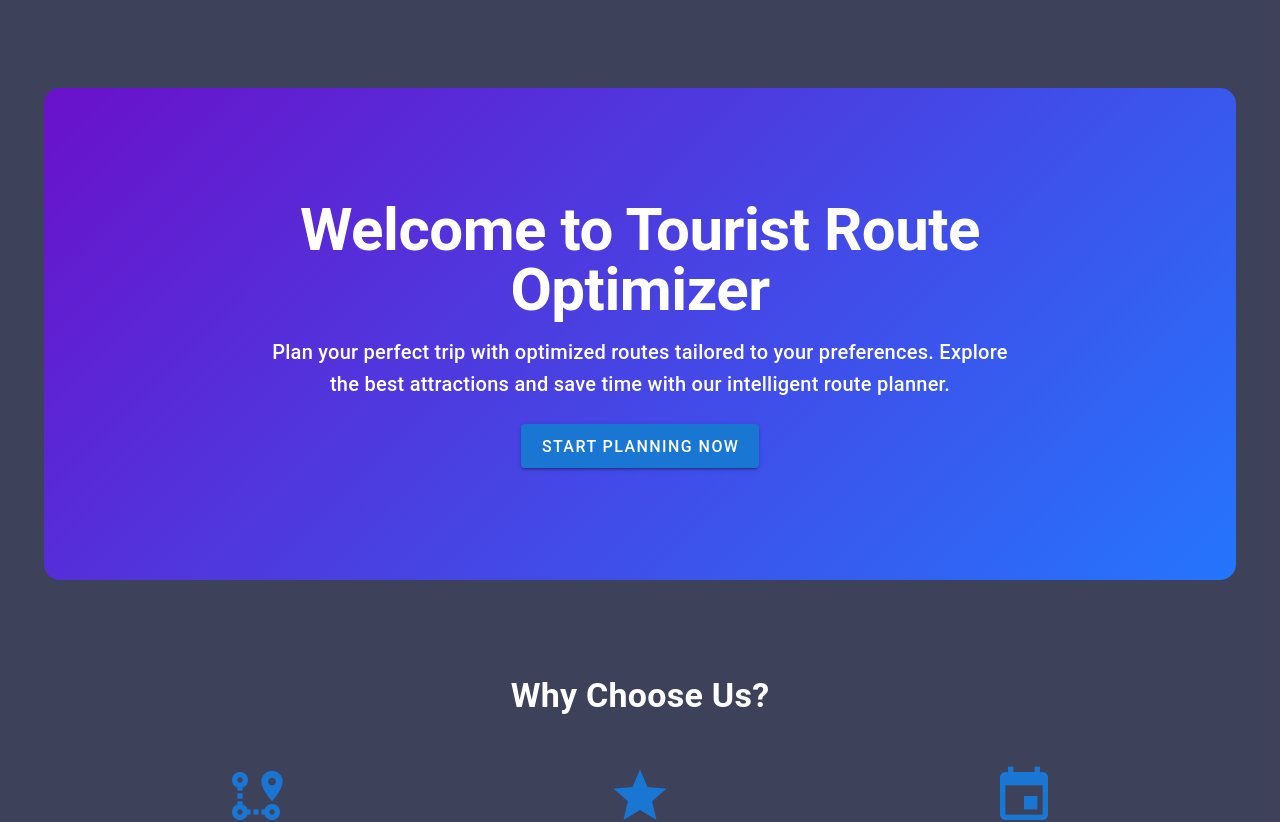
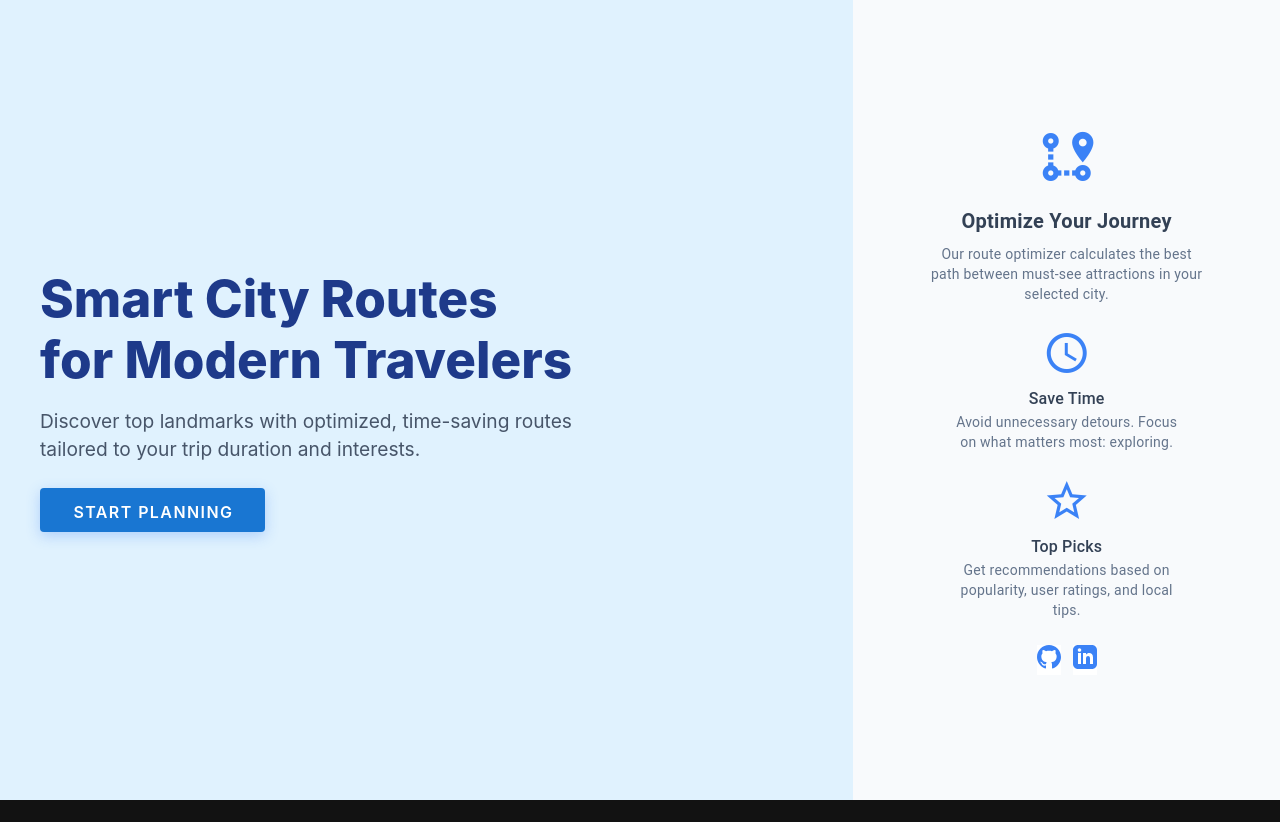
Before and after one commit to jaimemartinez-99/landPymarks, a Vue app in the folder frontend/pyMapper/: page / in a window 1280 px wide. Shown: the top 822 px of the page. After the commit the page ends 800 px from the top, so only its background shows below. Built offline with nearby package versions, Linux system fonts and the light colour scheme.

Commit message:
Changed landing page

```diff
--- a/frontend/pyMapper/src/components/Home.vue
+++ b/frontend/pyMapper/src/components/Home.vue
@@ -1,77 +1,193 @@
 <template>
-    <v-container class="home-container">
-      <!-- Hero Section -->
-      <v-row justify="center" align="center" class="hero-section">
-        <v-col cols="12" md="8" class="text-center">
-          <h1 class="text-h2 font-weight-bold mb-4">Welcome to Tourist Route Optimizer</h1>
-          <p class="text-h6 mb-6">
-            Plan your perfect trip with optimized routes tailored to your preferences.
-            Explore the best attractions and save time with our intelligent route planner.
+  <v-container fluid class="landing-wrapper pa-0">
+    <v-row no-gutters class="split-hero">
+      <!-- IZQUIERDA 70% -->
+      <v-col
+        cols="12"
+        md="8"
+        class="hero-left d-flex flex-column justify-center px-10 py-12"
+      >
+        <div>
+          <h1 class="hero-title">
+            Smart City Routes<br />
+            for Modern Travelers
+          </h1>
+          <p class="hero-subtitle mt-4">
+            Discover top landmarks with optimized, time-saving routes tailored
+            to your trip duration and interests.
           </p>
-          <v-btn color="primary" size="large" @click="goToCitySelector">
-            Start Planning Now
+          <v-btn
+            class="start-btn mt-6"
+            color="primary"
+            size="large"
+            @click="goToCitySelector"
+          >
+            Start Planning
           </v-btn>
+        </div>
+      </v-col>
+
+      <!-- DERECHA 30% -->
+      <v-col
+        cols="12"
+        md="4"
+        class="hero-right d-flex flex-column justify-center align-center px-6 py-12"
+      >
+        <v-icon size="64" color="#3b82f6" class="mb-4"
+          >mdi-map-marker-path</v-icon
+        >
+        <h2 class="text-h6 font-weight-bold mb-2" style="color: #334155">
+          Optimize Your Journey
+        </h2>
+        <p
+          class="text-body-2 text-muted text-center mb-6"
+          style="max-width: 280px"
+        >
+          Our route optimizer calculates the best path between must-see
+          attractions in your selected city.
+        </p>
+
+        <v-icon size="48" color="#3b82f6" class="mb-2"
+          >mdi-clock-outline</v-icon
+        >
+        <h3 class="text-subtitle-1 font-weight-medium" style="color: #334155">
+          Save Time
+        </h3>
+        <p
+          class="text-body-2 text-muted text-center mb-6"
+          style="max-width: 240px"
+        >
+          Avoid unnecessary detours. Focus on what matters most: exploring.
+        </p>
+
+        <v-icon size="48" color="#3b82f6" class="mb-2">mdi-star-outline</v-icon>
+        <h3 class="text-subtitle-1 font-weight-medium" style="color: #334155">
+          Top Picks
+        </h3>
+        <p class="text-body-2 text-muted text-center" style="max-width: 240px">
+          Get recommendations based on popularity, user ratings, and local tips.
+        </p>
+        <div class="flex mt-6">
+          <!-- Botón GitHub -->
+          <button
+            class="bg-white hover:bg-blue-100 text-blue-500 p-3 mr-3 rounded-full transition-shadow shadow-sm hover:shadow-md"
+            @click="handleClickGithub"
+            aria-label="GitHub"
+          >
+            <svg xmlns="http://www.w3.org/2000/svg" width="24" height="24" viewBox="0 0 24 24" fill="#3b82f6">
+              <path
+                d="M12 0c-6.626 0-12 5.373-12 12
+                  0 5.302 3.438 9.8 8.207 11.387.599.111.793-.261.793-.577v-2.234c-3.338.726-4.033-1.416-4.033-1.416
+                  -.546-1.387-1.333-1.756-1.333-1.756-1.089-.745.083-.729.083-.729
+                  1.205.084 1.839 1.237 1.839 1.237 1.07 1.834 2.807 1.304 3.492.997.107-.775.418-1.305.762-1.604
+                  -2.665-.305-5.467-1.334-5.467-5.931 0-1.311.469-2.381 1.236-3.221
+                  -.124-.303-.535-1.524.117-3.176 0 0 1.008-.322 3.301 1.23
+                  .957-.266 1.983-.399 3.003-.404 1.02.005 2.047.138 3.006.404
+                  2.291-1.552 3.297-1.23 3.297-1.23.653 1.653.242 2.874.118 3.176
+                  .77.84 1.235 1.911 1.235 3.221 0 4.609-2.807 5.624-5.479 5.921
+                  .43.372.823 1.102.823 2.222v3.293c0 .319.192.694.801.576
+                  4.765-1.589 8.199-6.086 8.199-11.386 0-6.627-5.373-12-12-12z"
+              />
+            </svg>
+          </button>
+
+          <!-- Botón LinkedIn -->
+          <button
+            class="bg-white hover:bg-blue-100 text-blue-500 p-3 rounded-full transition-shadow shadow-sm hover:shadow-md"
+            @click="handleClickLinkedin"
+            aria-label="LinkedIn"
+          >
+            <svg xmlns="http://www.w3.org/2000/svg" width="24" height="24" viewBox="0 0 24 24" fill="#3b82f6">
+              <path
+                d="M19 0h-14c-2.761 0-5 2.239-5 5v14c0
+                  2.761 2.239 5 5 5h14c2.762 0 5-2.239 5-5v-14c0-2.761-2.238-5-5-5zm-11
+                  19h-3v-11h3v11zm-1.5-12.268c-.966 0-1.75-.79-1.75-1.764s.784-1.764
+                  1.75-1.764 1.75.79 1.75 1.764-.783 1.764-1.75
+                  1.764zm13.5 12.268h-3v-5.604c0-3.368-4-3.113-4
+                  0v5.604h-3v-11h3v1.765c1.396-2.586 7-2.777
+                  7 2.476v6.759z"
+              />
+            </svg>
+          </button>
+        </div>
       </v-col>
     </v-row>
 
-      <!-- Features Section -->
-      <v-row justify="center" class="features-section mt-9">
-        <v-col cols="12" class="text-center">
-          <h2 class="text-h4 font-weight-bold mb-6">Why Choose Us?</h2>
-        </v-col>
-        <v-col cols="12" md="4" class="text-center">
-          <v-icon size="64" color="primary">mdi-map-marker-path</v-icon>
-          <h3 class="text-h5 font-weight-bold mt-4">Optimized Routes</h3>
-          <p class="text-body-1">
-            We create the most efficient routes to save you time and energy.
-          </p>
-        </v-col>
-        <v-col cols="12" md="4" class="text-center">
-          <v-icon size="64" color="primary">mdi-star</v-icon>
-          <h3 class="text-h5 font-weight-bold mt-4">Top Attractions</h3>
-          <p class="text-body-1">
-            Discover the best attractions based on your interests.
-          </p>
-        </v-col>
-        <v-col cols="12" md="4" class="text-center">
-          <v-icon size="64" color="primary">mdi-calendar</v-icon>
-          <h3 class="text-h5 font-weight-bold mt-4">Flexible Planning</h3>
-          <p class="text-body-1">
-            Plan your trip for any number of days and customize your experience.
-          </p>
-        </v-col>
-      </v-row>
   </v-container>
 </template>
 
 <script setup>
-  import { useRouter } from 'vue-router';
+import { useRouter } from "vue-router";
 
 const router = useRouter();
 
+const handleClickGithub = () => {
+  window.open("https://github.com/jaimemartinez-99/", "_blank");
+};
+
+const handleClickLinkedin = () => {
+  window.open(
+    "https://www.linkedin.com/in/jaime-martínez-ramón-4588522a6",
+    "_blank"
+  );
+};
+
 const goToCitySelector = () => {
-    router.push('/cityselector');
+  router.push("/cityselector");
 };
 </script>
 
 <style scoped>
-  .home-container {
-    padding-top: 100px;
-    padding-bottom: 100px;
+.landing-wrapper {
+  background-color: #f1f5f9;
+  min-height: 100vh;
+  font-family: "Inter", sans-serif;
 }
 
-  .hero-section {
-    background: linear-gradient(135deg, #6a11cb, #2575fc);
-    padding: 100px 20px;
-    border-radius: 16px;
-    color: rgb(255, 255, 255);
+.split-hero {
+  min-height: 100vh;
 }
 
-  .features-section {
-    padding: 60px 20px;
+.hero-left {
+  background-color: #e0f2fe;
+  color: #1e3a8a;
 }
 
-  .cta-section {
-    padding: 60px 20px;
+.hero-title {
+  font-size: 3.2rem;
+  font-weight: 800;
+  line-height: 1.2;
+  color: #1e3a8a;
+}
+
+.hero-subtitle {
+  font-size: 1.2rem;
+  color: #475569;
+  max-width: 600px;
+}
+
+.start-btn {
+  font-weight: 600;
+  font-size: 1rem;
+  padding: 14px 32px;
+  background-color: #3b82f6;
+  color: white;
+  box-shadow: 0 4px 14px rgba(59, 130, 246, 0.3);
+  transition: all 0.2s ease;
+}
+
+.start-btn:hover {
+  background-color: #2563eb;
+  transform: translateY(-2px);
+}
+
+.hero-right {
+  background-color: #f8fafc;
+  color: #1f2937;
+  text-align: center;
+}
+
+.text-muted {
+  color: #64748b;
 }
 </style>
--- a/frontend/pyMapper/vite.config.mjs
+++ b/frontend/pyMapper/vite.config.mjs
@@ -26,10 +26,12 @@ export default defineConfig({
     Components(),
     ViteFonts({
       google: {
-        families: [{
-          name: 'Roboto',
-          styles: 'wght@100;300;400;500;700;900',
-        }],
+        families: [
+          {
+            name: 'Inter',
+            styles: 'wght@100;200;300;400;500;600;700;800;900',
+          }
+        ],
       },
     }),
   ],
```
Lines whose indentation alone changed are shown as unchanged.
